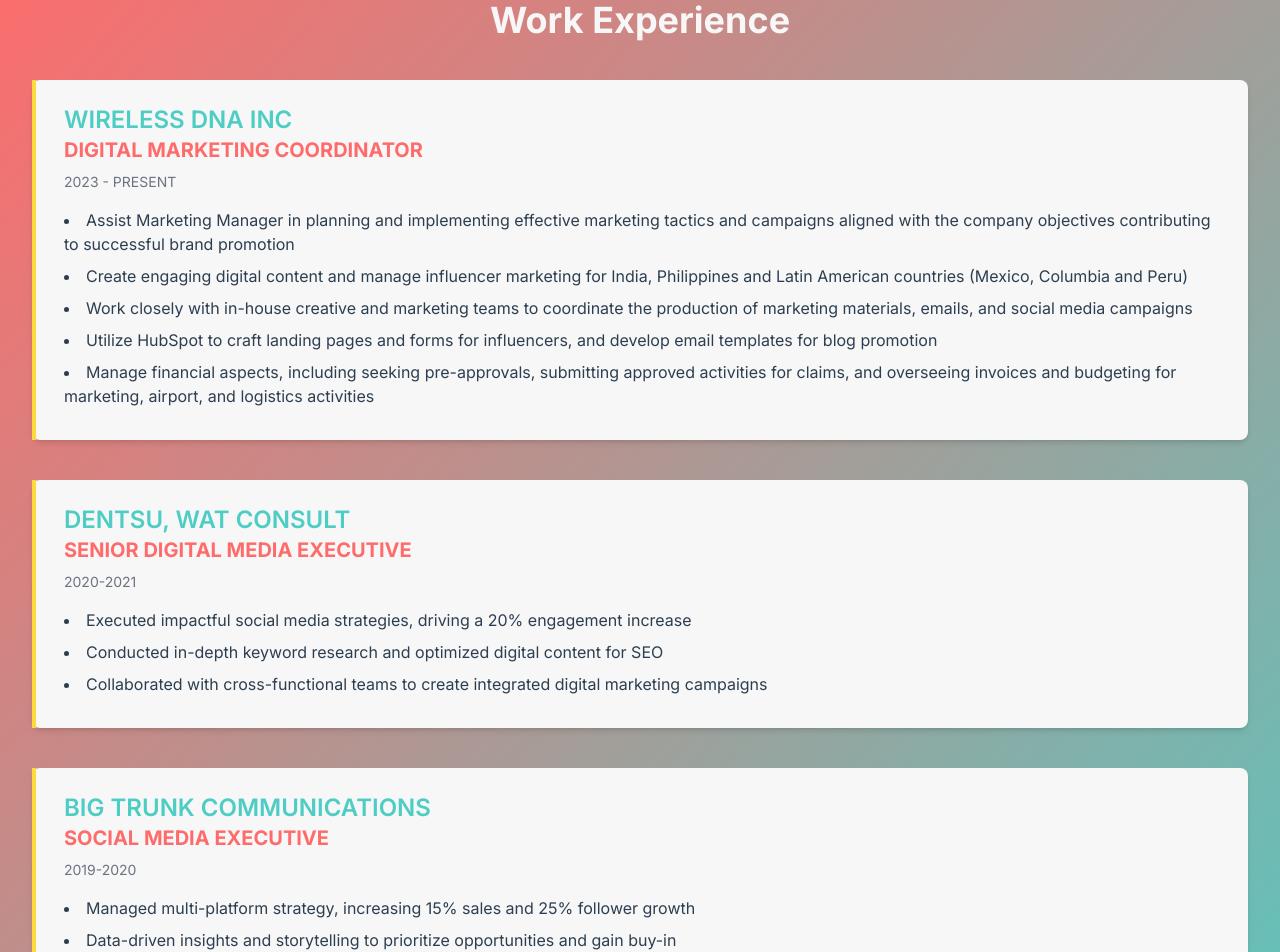
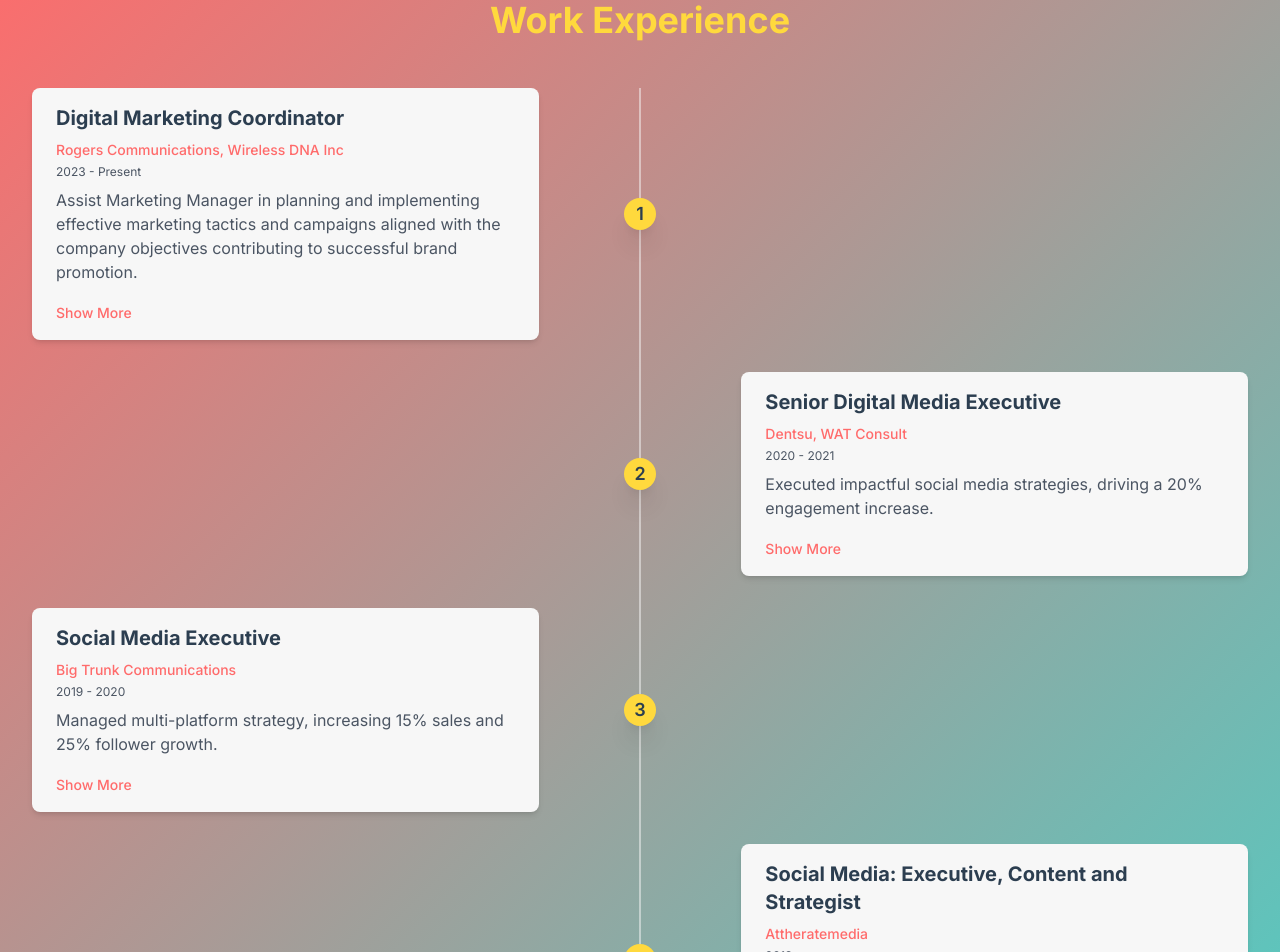
Before and after one commit to siddhantbajaj/rahi-portfolio, a Next.js app: page / in a window 1280 px wide. Shown: the part 1200-2152 px from the top of the page. Built offline with nearby package versions, Linux system fonts and the light colour scheme.

Commit message:
Updated work expereince component

```diff
--- a/app/components/WorkExperience.tsx
+++ b/app/components/WorkExperience.tsx
@@ -1,22 +1,15 @@
 'use client';
-import React from 'react';
-import { motion } from 'framer-motion';
-import { useInView } from 'react-intersection-observer';
 
-interface Experience {
-  company: string;
-  jobTitle: string;
-  dates: string;
-  description: string[];
-}
+import React, { useState } from 'react';
+import { motion, AnimatePresence } from 'framer-motion';
 
-const experiences: Experience[] = [
+const experiences = [
   {
-    company: "WIRELESS DNA INC",
-    jobTitle: "DIGITAL MARKETING COORDINATOR",
-    dates: "2023 - PRESENT",
-    description: [
-      "Assist Marketing Manager in planning and implementing effective marketing tactics and campaigns aligned with the company objectives contributing to successful brand promotion",
+    title: "Digital Marketing Coordinator",
+    company: "Rogers Communications, Wireless DNA Inc",
+    period: "2023 - Present",
+    description: "Assist Marketing Manager in planning and implementing effective marketing tactics and campaigns aligned with the company objectives contributing to successful brand promotion.",
+    extraContent: [
       "Create engaging digital content and manage influencer marketing for India, Philippines and Latin American countries (Mexico, Columbia and Peru)",
       "Work closely with in-house creative and marketing teams to coordinate the production of marketing materials, emails, and social media campaigns",
       "Utilize HubSpot to craft landing pages and forms for influencers, and develop email templates for blog promotion",
@@ -24,76 +17,96 @@
     ]
   },
   {
-    company: "DENTSU, WAT CONSULT",
-    jobTitle: "SENIOR DIGITAL MEDIA EXECUTIVE",
-    dates: "2020-2021",
-    description: [
-      "Executed impactful social media strategies, driving a 20% engagement increase",
+    title: "Senior Digital Media Executive",
+    company: "Dentsu, WAT Consult",
+    period: "2020 - 2021",
+    description: "Executed impactful social media strategies, driving a 20% engagement increase.",
+    extraContent: [
       "Conducted in-depth keyword research and optimized digital content for SEO",
       "Collaborated with cross-functional teams to create integrated digital marketing campaigns"
     ]
   },
   {
-    company: "BIG TRUNK COMMUNICATIONS",
-    jobTitle: "SOCIAL MEDIA EXECUTIVE",
-    dates: "2019-2020",
-    description: [
-      "Managed multi-platform strategy, increasing 15% sales and 25% follower growth",
+    title: "Social Media Executive",
+    company: "Big Trunk Communications",
+    period: "2019 - 2020",
+    description: "Managed multi-platform strategy, increasing 15% sales and 25% follower growth.",
+    extraContent: [
       "Data-driven insights and storytelling to prioritize opportunities and gain buy-in"
     ]
   },
   {
-    company: "ATTHERATEMEDIA",
-    jobTitle: "SOCIAL MEDIA: EXECUTIVE, CONTENT AND STRATEGIST",
-    dates: "2019-2019",
-    description: [
-      "Built authentic influencer relationships for tailored campaigns and reach",
+    title: "Social Media: Executive, Content and Strategist",
+    company: "Attheratemedia",
+    period: "2019",
+    description: "Built authentic influencer relationships for tailored campaigns and reach.",
+    extraContent: [
       "Created marketing materials for local events"
     ]
   }
 ];
 
 export default function WorkExperience() {
+  const [expandedIndex, setExpandedIndex] = useState<number | null>(null);
+
   return (
-    <section id="experience" className="py-12 md:py-20 bg-gradient-to-br from-primary to-secondary text-light">
+    <section id="experience" className="py-20 bg-gradient-to-br from-primary to-secondary text-light">
       <div className="container mx-auto px-4 sm:px-6 lg:px-8">
-        <h2 className="text-3xl md:text-4xl font-bold text-center mb-8 md:mb-10 text-light">Work Experience</h2>
+        <h2 className="text-3xl md:text-4xl font-bold text-center mb-8 md:mb-12 text-accent">Work Experience</h2>
         <div className="relative">
+          {/* Timeline line */}
+          <div className="absolute left-0 md:left-1/2 h-full w-0.5 bg-light opacity-50 transform -translate-x-1/2"></div>
+
           {experiences.map((exp, index) => (
-            <ExperienceItem key={index} experience={exp} index={index} />
+            <motion.div
+              key={index}
+              className={`mb-8 flex justify-between items-center w-full ${
+                index % 2 === 0 ? 'flex-row-reverse' : ''
+              }`}
+              initial={{ opacity: 0, y: 20 }}
+              animate={{ opacity: 1, y: 0 }}
+              transition={{ duration: 0.5, delay: index * 0.1 }}
+            >
+              <div className="order-1 w-5/12"></div>
+              <div className="z-20 flex items-center order-1 bg-accent shadow-xl w-8 h-8 rounded-full">
+                <h1 className="mx-auto font-semibold text-lg text-dark">{index + 1}</h1>
+              </div>
+              <motion.div
+                className="order-1 bg-light rounded-lg shadow-md w-5/12 px-6 py-4"
+                layoutId={`card-${index}`}
+              >
+                <h3 className="font-bold text-dark text-xl mb-2">{exp.title}</h3>
+                <p className="text-sm text-primary font-medium mb-1">{exp.company}</p>
+                <p className="text-gray-600 text-xs mb-2">{exp.period}</p>
+                <p className="text-gray-600 mb-4">{exp.description}</p>
+                <button
+                  onClick={() => setExpandedIndex(expandedIndex === index ? null : index)}
+                  className="text-primary hover:text-primary-dark transition-colors duration-300 text-sm font-medium"
+                >
+                  {expandedIndex === index ? 'Show Less' : 'Show More'}
+                </button>
+                <AnimatePresence>
+                  {expandedIndex === index && (
+                    <motion.div
+                      initial={{ opacity: 0, height: 0 }}
+                      animate={{ opacity: 1, height: 'auto' }}
+                      exit={{ opacity: 0, height: 0 }}
+                      transition={{ duration: 0.3, opacity: { duration: 0.2, delay: 0.1 } }}
+                      className="mt-4 text-gray-600 text-sm overflow-hidden"
+                    >
+                      <ul className="list-disc pl-5 space-y-2">
+                        {exp.extraContent.map((item, i) => (
+                          <li key={i}>{item}</li>
+                        ))}
+                      </ul>
+                    </motion.div>
+                  )}
+                </AnimatePresence>
+              </motion.div>
+            </motion.div>
           ))}
         </div>
       </div>
     </section>
   );
 }
-
-function ExperienceItem({ experience, index }: { experience: Experience; index: number }) {
-  const [ref, inView] = useInView({
-    triggerOnce: true,
-    threshold: 0.2,
-    rootMargin: '-50px 0px',
-  });
-
-  return (
-    <motion.div
-      ref={ref}
-      initial={{ opacity: 0, y: 50 }}
-      animate={inView ? { opacity: 1, y: 0 } : { opacity: 0, y: 50 }}
-      transition={{ duration: 0.5, delay: index * 0.1 }}
-      className="mb-8 md:mb-10 bg-light p-4 md:p-6 rounded-lg shadow-md hover:shadow-xl transition-shadow duration-300 relative"
-    >
-      <div className="absolute left-0 top-0 h-full w-1 bg-accent"></div>
-      <div className="ml-2">
-        <h3 className="text-xl md:text-2xl font-semibold text-secondary">{experience.company}</h3>
-        <h4 className="text-lg md:text-xl text-primary mb-2">{experience.jobTitle}</h4>
-        <p className="text-sm text-gray-500 mb-3 md:mb-4">{experience.dates}</p>
-        <ul className="list-disc list-inside text-dark text-sm md:text-base">
-          {experience.description.map((item, idx) => (
-            <li key={idx} className="mb-2">{item}</li>
-          ))}
-        </ul>
-      </div>
-    </motion.div>
-  );
-}
```
